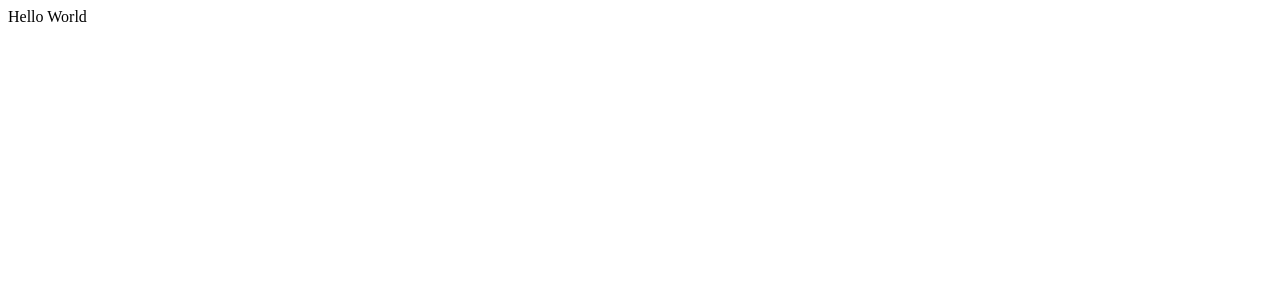
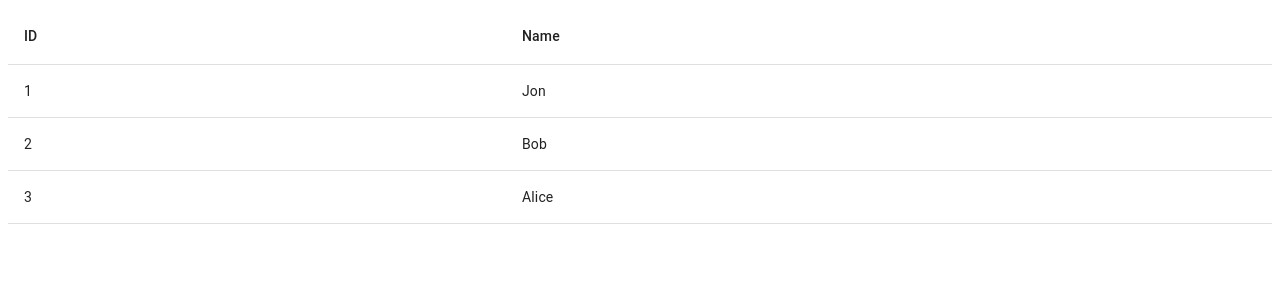
Before and after one commit to ringo9971/test, a React (Vite) app in the folder test-front/: page / in a window 1280 px wide. Shown: the top 300 px of the page. Built offline with nearby package versions, Linux system fonts and the light colour scheme.

Commit message:
:sparkles: 適当なテーブルを表示

```diff
--- a/test-front/package.json
+++ b/test-front/package.json
@@ -7,10 +7,13 @@
     "dev": "vite",
     "build": "tsc && vite build",
     "fmt": "prettier . --write",
+    "fix": "eslint . --fix",
     "lint": "eslint . --ext ts,tsx --report-unused-disable-directives --max-warnings 0",
     "preview": "vite preview"
   },
   "dependencies": {
+    "@emotion/react": "^11.11.4",
+    "@emotion/styled": "^11.11.5",
     "@mui/material": "^5.15.17",
     "eslint-plugin-react": "^7.34.1",
     "prettier": "^3.2.5",
@@ -25,6 +28,7 @@
     "@typescript-eslint/parser": "^7.2.0",
     "@vitejs/plugin-react": "^4.2.1",
     "eslint": "^8.57.0",
+    "eslint-plugin-import": "^2.29.1",
     "eslint-plugin-react-hooks": "^4.6.0",
     "eslint-plugin-react-refresh": "^0.4.6",
     "typescript": "^5.2.2",
--- a/test-front/src/App.tsx
+++ b/test-front/src/App.tsx
@@ -1,4 +1,5 @@
 import { useRoutes } from "react-router-dom";
+
 import routes from "./Routes";
 
 function App() {
--- /dev/null
+++ b/test-front/src/components/UsersTable.tsx
@@ -0,0 +1,36 @@
+import {
+  Table,
+  TableBody,
+  TableCell,
+  TableHead,
+  TableRow,
+} from "@mui/material";
+
+import { User } from "../types/User";
+
+interface UsersTableProps {
+  users: User[];
+}
+
+const UsersTable = ({ users }: UsersTableProps): JSX.Element => {
+  return (
+    <Table>
+      <TableHead>
+        <TableRow>
+          <TableCell>ID</TableCell>
+          <TableCell>Name</TableCell>
+        </TableRow>
+      </TableHead>
+      <TableBody>
+        {users.map((user) => (
+          <TableRow key={user.id}>
+            <TableCell>{user.id}</TableCell>
+            <TableCell>{user.name}</TableCell>
+          </TableRow>
+        ))}
+      </TableBody>
+    </Table>
+  );
+};
+
+export default UsersTable;
--- /dev/null
+++ b/test-front/src/containers/UserList.tsx
@@ -0,0 +1,13 @@
+import UsersTable from "../components/UsersTable";
+
+const UserList = (): JSX.Element => {
+  const users = [
+    { id: 1, name: "Jon" },
+    { id: 2, name: "Bob" },
+    { id: 3, name: "Alice" },
+  ];
+
+  return <UsersTable users={users} />;
+};
+
+export default UserList;
--- a/test-front/src/main.tsx
+++ b/test-front/src/main.tsx
@@ -1,6 +1,7 @@
 import ReactDOM from "react-dom/client";
+import { BrowserRouter } from "react-router-dom";
+
 import App from "./App.tsx";
-import { BrowserRouter } from "react-router-dom";
 
 const root = ReactDOM.createRoot(document.getElementById("root")!);
 
--- a/test-front/src/pages/MainPage.tsx
+++ b/test-front/src/pages/MainPage.tsx
@@ -1,5 +1,11 @@
+import UserList from "../containers/UserList";
+
 const MainPage = (): JSX.Element => {
-  return <>Hello World</>;
+  return (
+    <>
+      <UserList />
+    </>
+  );
 };
 
 export default MainPage;
--- /dev/null
+++ b/test-front/src/types/User.ts
@@ -0,0 +1,4 @@
+export interface User {
+  id: number;
+  name: string;
+}
--- a/test-front/vite.config.ts
+++ b/test-front/vite.config.ts
@@ -1,5 +1,5 @@
+import react from "@vitejs/plugin-react";
 import { defineConfig } from "vite";
-import react from "@vitejs/plugin-react";
 
 // https://vitejs.dev/config/
 export default defineConfig({
```
Also changed, not shown: 1 other file (tests, documents, lock files or other folders).
